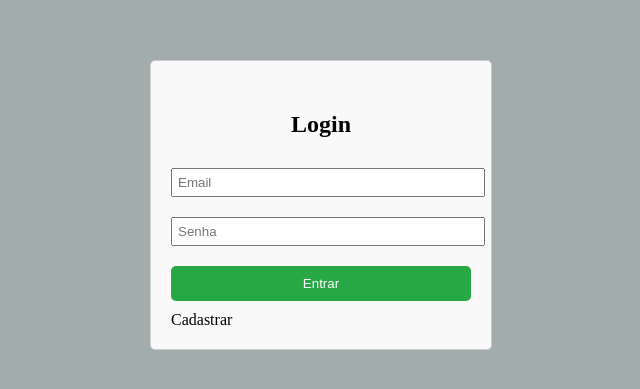
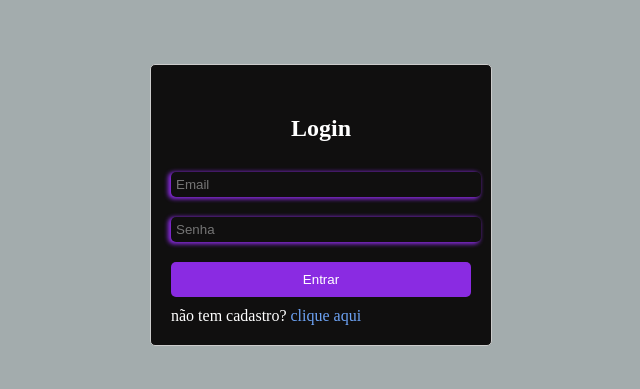
Before and after one commit to ArnaldWeslen05/GestorFinanceiro, a React (Create React App) app in the folder front/: page / in a window 1280 px wide. Shown: the part 195-584 px from the top of the page, without its empty margins (319-959 px from the left). Built offline with nearby package versions, Linux system fonts and the light colour scheme.

Commit message:
refactor:(front): eventuais ajustes

```diff
--- a/front/src/login/Cadastro.css
+++ b/front/src/login/Cadastro.css
@@ -10,20 +10,14 @@
     padding: 20px;
     border: 1px solid #ccc;
     border-radius: 5px;
-    background-color: #f9f9f9;
 }
 
 
 form button {
     width: 100%;
     padding: 10px;
-    background-color: #28a745;
     color: white;
     border: none;
     border-radius: 5px;
     cursor: pointer;
 }
-
-form button:hover {
-    background-color: #218838;
-}
--- a/front/src/login/Cadastro.js
+++ b/front/src/login/Cadastro.js
@@ -52,7 +52,7 @@ const Cadastro = () => {
                 <input  type="email" placeholder="Email" value={email} onChange={handleEmailChange} required />
                 <input  type="password" placeholder="Senha" value={senha} onChange={handleSenhaChange} required />
                 <button type="submit">Cadastrar</button>
-                <p onClick={toogleLogin}>Login</p>
+                <p onClick={toogleLogin}>Já tem Cadastro? <span>clique aqui</span></p>
             </form>
             )}
             {mostarLogin && <Login/>}
--- a/front/src/login/Login.css
+++ b/front/src/login/Login.css
@@ -11,7 +11,8 @@
     padding: 30px;
     border: 1px solid #ccc;
     border-radius: 5px;
-    background-color: #f9f9f9;
+    background-color: rgb(16, 15, 15);
+    color: white;
   }
   h2{
     text-align: center;
@@ -22,12 +23,17 @@
     padding: 5px;
     margin-bottom: 20px;
     width: 100%;
+    background-color: rgb(16, 15, 15);
+    border: none;
+    box-shadow: -2px 1px 4px 1px;
+    color: blueviolet;
+    border-radius: 5px;
   }
   form button {
     width: 100%;
     padding: 10px;
     margin-bottom: 10px;
-    background-color: #007bff;
+    background-color: blueviolet;
     color: white;
     border: none;
     border-radius: 5px;
@@ -35,7 +41,13 @@
   }
 
   form button:hover {
-    background-color: #0056b3;
+    background-color: rgb(255, 255, 255);
+    box-shadow: -2px 1px 4px 1px blueviolet ;
+    color: blueviolet;
+    transition: 1.1s all;
+  }
+  p span{
+    color: rgb(109, 163, 245);
   }
   p{
     cursor: pointer;
--- a/front/src/login/Login.js
+++ b/front/src/login/Login.js
@@ -35,7 +35,7 @@ const Login = ({ onLogin }) => {
                <input type="email" placeholder="Email" value={email} onChange={(e) => setEmail(e.target.value)} />
                <input type="password" placeholder="Senha" value={senha} onChange={(e) => setSenha(e.target.value)} />
                <button type="button" onClick={handleLogin}>Entrar</button>
-               <p onClick={toggleCadastrar}>Cadastrar</p>
+               <p onClick={toggleCadastrar}>não tem cadastro?<span> clique aqui</span></p>
             </form>
          )}
          {cadastrar && <Cadastro />}
```
